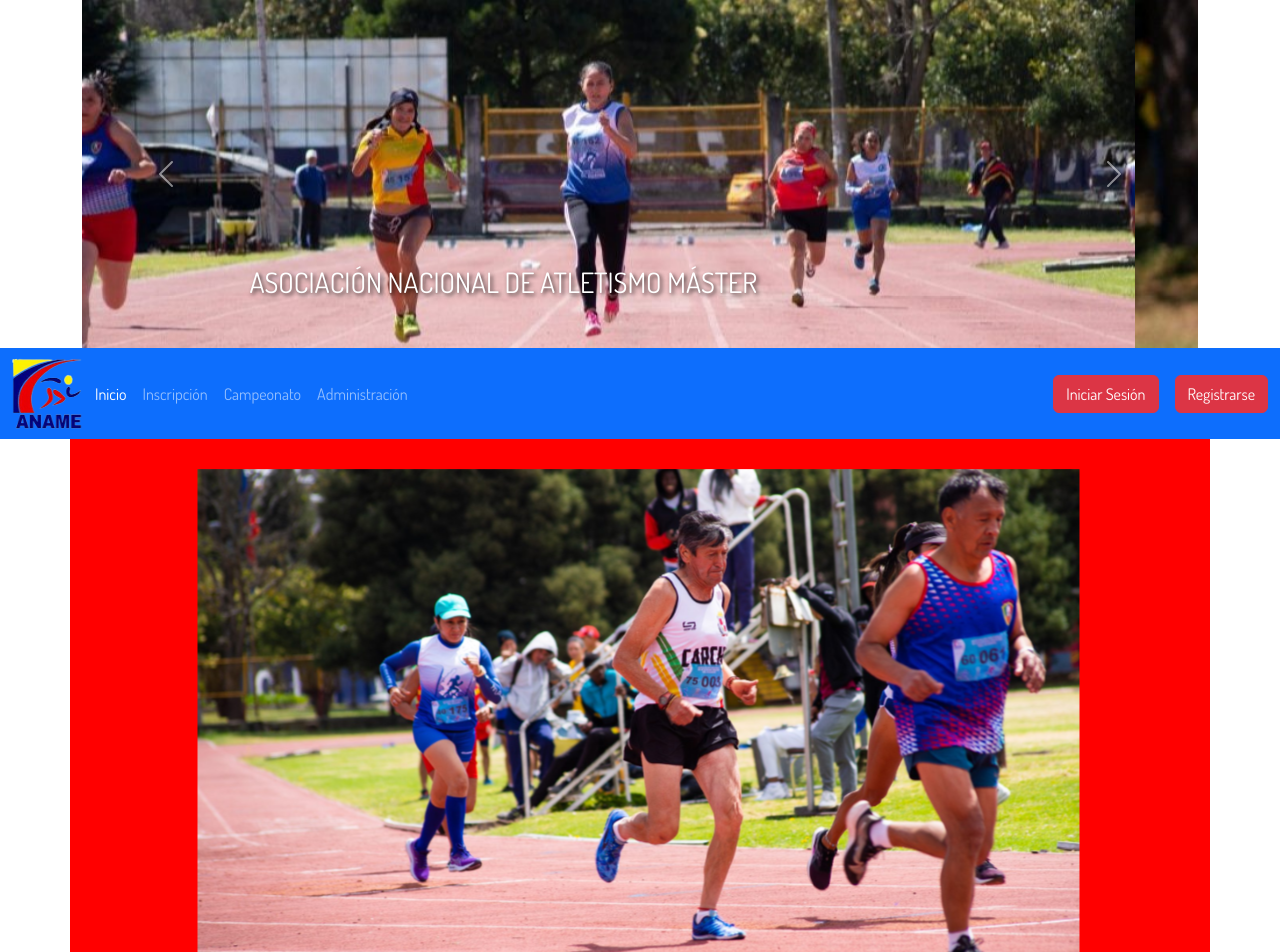
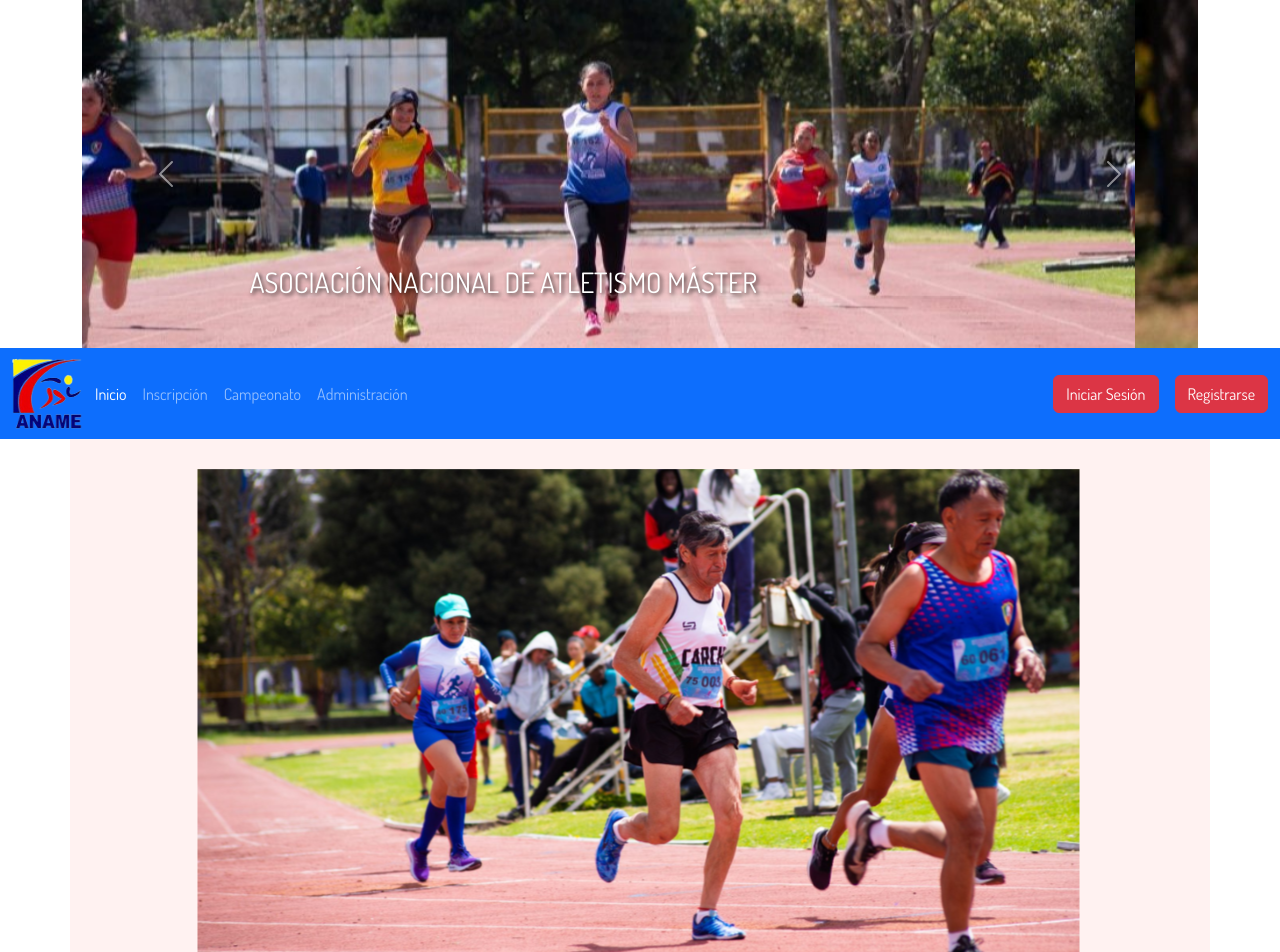
Before and after one commit to KenllyChacon/proyecto_aname_front-prueba, a Vue app: page / in a window 1280 px wide. Shown: the top 952 px of the page. Built offline with nearby package versions, Linux system fonts and the light colour scheme.

Commit message:
Update fondo

```diff
--- a/src/pages/Negocio/Inicio.vue
+++ b/src/pages/Negocio/Inicio.vue
@@ -219,7 +219,7 @@
 }
 
 #contenido {
-  background-color: red;
+  background-color: #fff2f1;
   padding-bottom: 30px;
   padding-top: 30px;
   padding-left: 120px;
```
